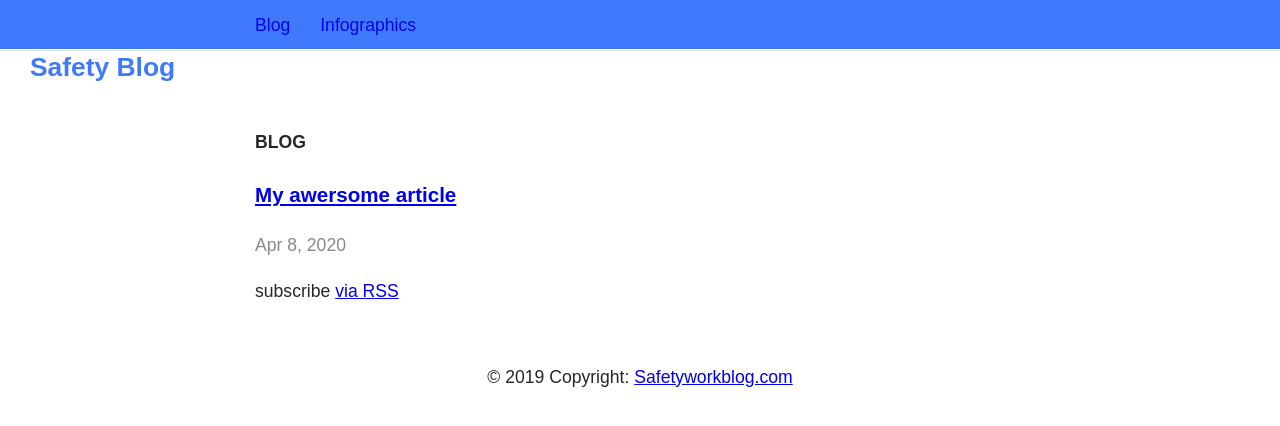
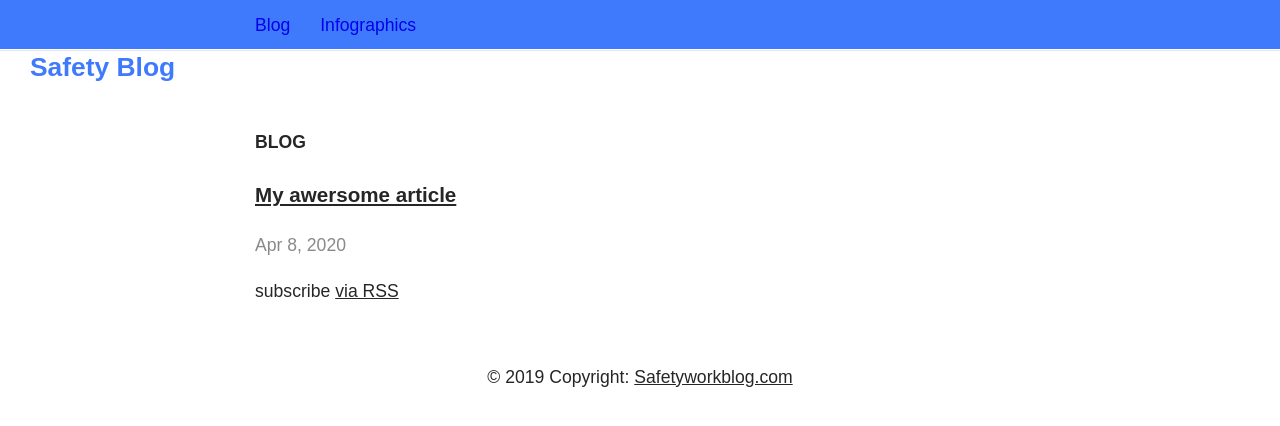
Before and after one commit to Flaaim/safe, a Jekyll site: the page built from index.html, in a window 1280 px wide. Shown: the top 426 px of the page. Built offline with Jekyll 4.4.1, drawn with Linux system fonts in a browser that asks for light colours; some web fonts are replaced.

Commit message:
Update _layout.scss

```diff
--- a/_sass/_layout.scss
+++ b/_sass/_layout.scss
@@ -50,6 +50,11 @@
   max-width: $content-width;
   margin: 0 auto;
 }
+main a {
+  color:$font-color;
+
+}
+
 time {
   color: #898989;
 }
```
